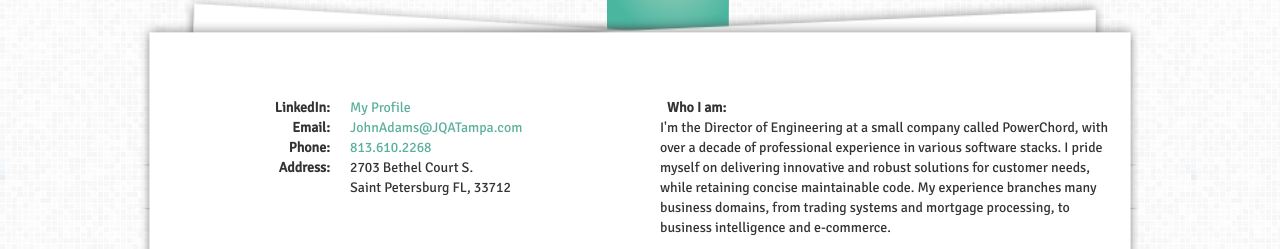
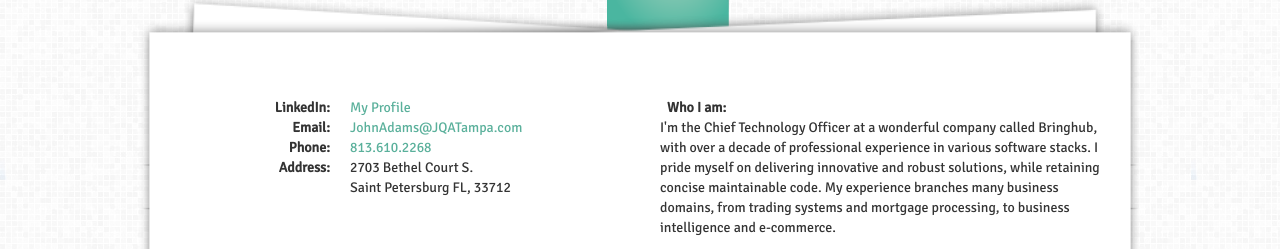
Before and after one commit to tampajohn/jqatampa.com, a plain HTML site: page index.html in a window 1280 px wide. Shown: the part 142-391 px from the top of the page. Drawn offline with nearby package versions, Linux system fonts and the light colour scheme.

Commit message:
Update index.html

```diff
--- a/index.html
+++ b/index.html
@@ -84,7 +84,7 @@
             </dt>
             <dd>
               I'm the
-              <span itemprop="jobTitle">Director of Engineering</span> at a small company called PowerChord, with over a decade of professional experience in various software stacks. I pride myself on delivering innovative and robust solutions for customer needs, while retaining
+              <span itemprop="jobTitle">Chief Technology Officer</span> at a wonderful company called Bringhub, with over a decade of professional experience in various software stacks. I pride myself on delivering innovative and robust solutions, while retaining
               concise maintainable code. My experience branches many business domains, from trading systems and mortgage processing, to business intelligence and e-commerce.
             </dd>
           </dl>
```
